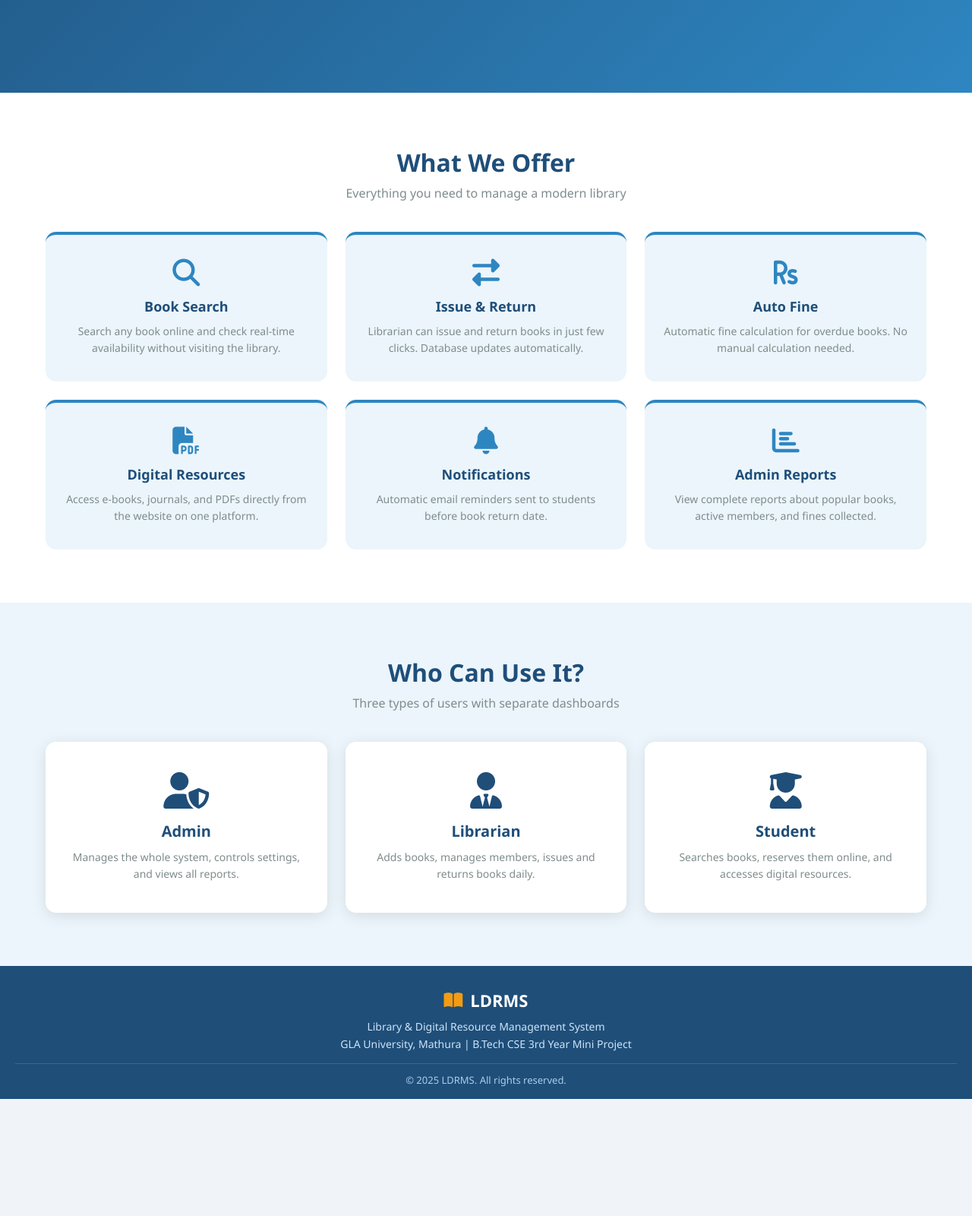
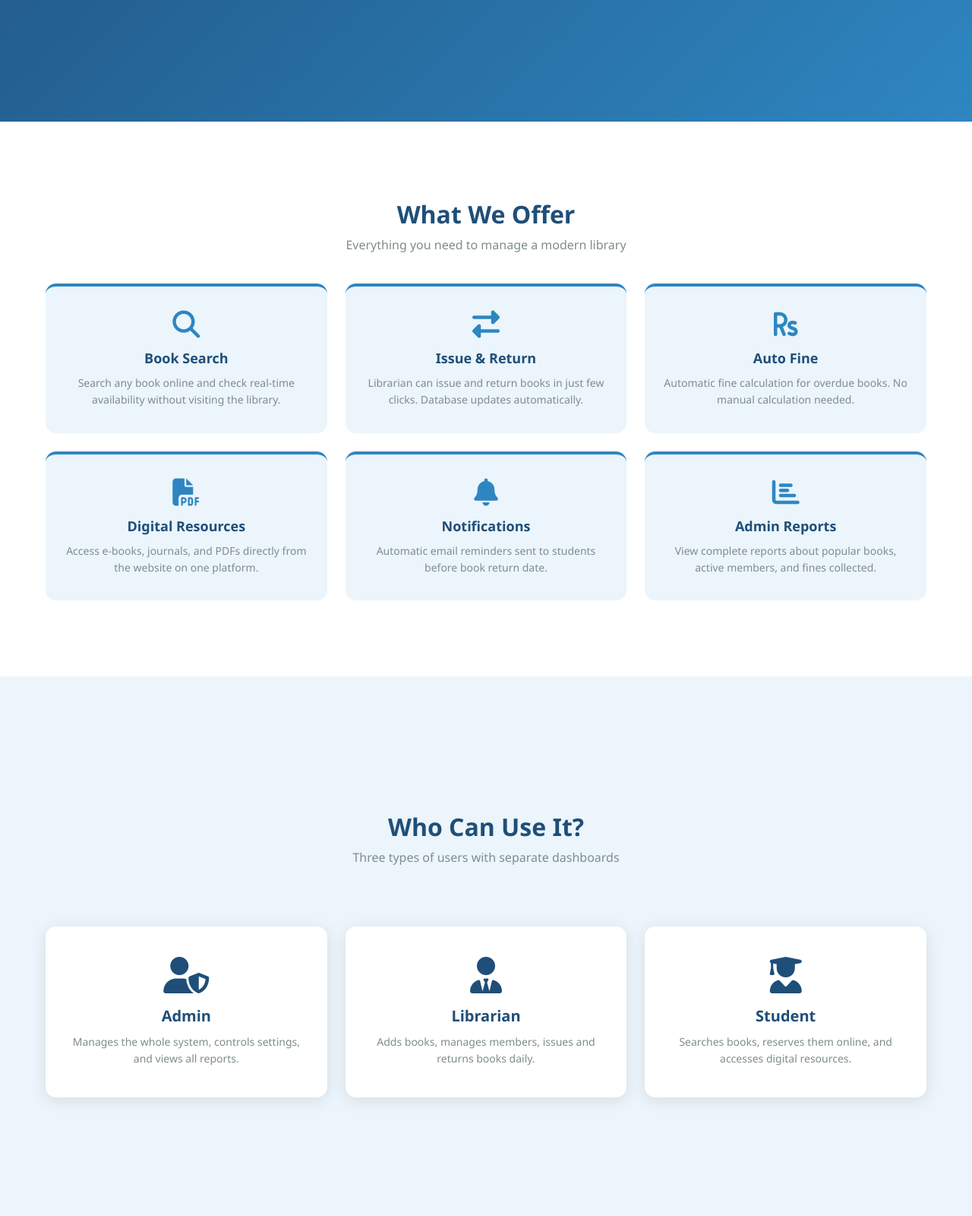
Before and after one commit to vishalfaujdar0111/Library-and-Digital-Resource-Management-System, a plain HTML site: page index.html in a window 1280 px wide. Shown: the part 640-2240 px from the top of the page at 76% size. Before the commit the page ends 2086 px from the top, so only its background shows below. Drawn offline with Linux system fonts and the light colour scheme.

Commit message:
Member 1 - fullscreen sections with scroll snap on home page

```diff
--- a/css/style.css
+++ b/css/style.css
@@ -14,6 +14,12 @@
   --text:    #2C3E50;
   --gray:    #7F8C8D;
   --shadow:  0 4px 20px rgba(0,0,0,0.1);
+  --nav-h:   70px;            /* navbar ki fixed height */
+}
+
+/* Anchor links (Features / About) navbar ke neeche na chhupein */
+html {
+  scroll-padding-top: var(--nav-h);
 }
 
 body {
@@ -27,7 +33,8 @@ body {
   justify-content: space-between;
   align-items: center;
   background: var(--primary);
-  padding: 14px 40px;
+  height: var(--nav-h);
+  padding: 0 40px;
   position: sticky;
   top: 0;
   z-index: 100;
@@ -73,15 +80,43 @@ body {
 .btn-login:hover { background: #e67e22 !important; }
 .btn-login.active { background: #e67e22 !important; }
 
+/* ─── HOME PAGE: HAR SECTION FULLSCREEN ───
+   Navbar ke neeche poori screen ek section ki hogi.
+   Agla section tabhi dikhega jab user agla scroll karega. */
+.hero,
+.features,
+.roles {
+  min-height: calc(100vh - var(--nav-h));   /* purane browsers ke liye */
+  min-height: calc(100dvh - var(--nav-h));  /* mobile browsers ke liye */
+  scroll-padding-top: var(--nav-h);
+}
+
+/* Scroll karne par section screen ke top par "snap" hoga
+   (sirf bade screen par, aur sirf home page par jahan .hero hai) */
+@media (min-width: 769px) and (min-height: 600px) {
+  html:has(.hero) {
+    scroll-snap-type: y mandatory;
+  }
+
+  .hero,
+  .features,
+  .roles {
+    scroll-snap-align: start;
+  }
+
+  .footer {
+    scroll-snap-align: end;
+  }
+}
+
 /* ─── HERO ─── */
 .hero {
   display: flex;
   justify-content: space-between;
   align-items: center;
-  padding: 80px 60px;
+  padding: 40px 60px;
   background: linear-gradient(135deg, var(--primary), var(--accent));
   color: var(--white);
-  min-height: 88vh;
 }
 
 .hero-content { max-width: 600px; }
@@ -140,7 +175,10 @@ body {
 
 /* ─── FEATURES ─── */
 .features {
-  padding: 70px 60px;
+  display: flex;
+  flex-direction: column;
+  justify-content: center;      /* content section ke beech mein */
+  padding: 40px 60px;
   background: var(--white);
   text-align: center;
 }
@@ -196,7 +234,10 @@ body {
 
 /* ─── ROLES ─── */
 .roles {
-  padding: 70px 60px;
+  display: flex;
+  flex-direction: column;
+  justify-content: center;      /* content section ke beech mein */
+  padding: 40px 60px;
   background: var(--light);
   text-align: center;
 }
@@ -457,15 +498,22 @@ body {
 @media (max-width: 768px) {
   .hero {
     flex-direction: column;
+    justify-content: center;
     padding: 40px 20px;
     text-align: center;
   }
   .hero-image { display: none; }
   .hero-content h1 { font-size: 28px; }
+  .hero-buttons { justify-content: center; }
   .features-grid, .roles-grid { grid-template-columns: 1fr; }
   .features, .roles { padding: 40px 20px; }
+
+  /* Chhote screen par cards ki wajah se section lamba ho sakta hai,
+     isliye fullscreen rule hata diya */
+  .features, .roles { min-height: auto; }
+
   .login-section { flex-direction: column; gap: 20px; }
   .login-left { display: none; }
   .login-box { width: 100%; }
-  .navbar { padding: 12px 20px; }
+  .navbar { padding: 0 20px; }
 }
```
